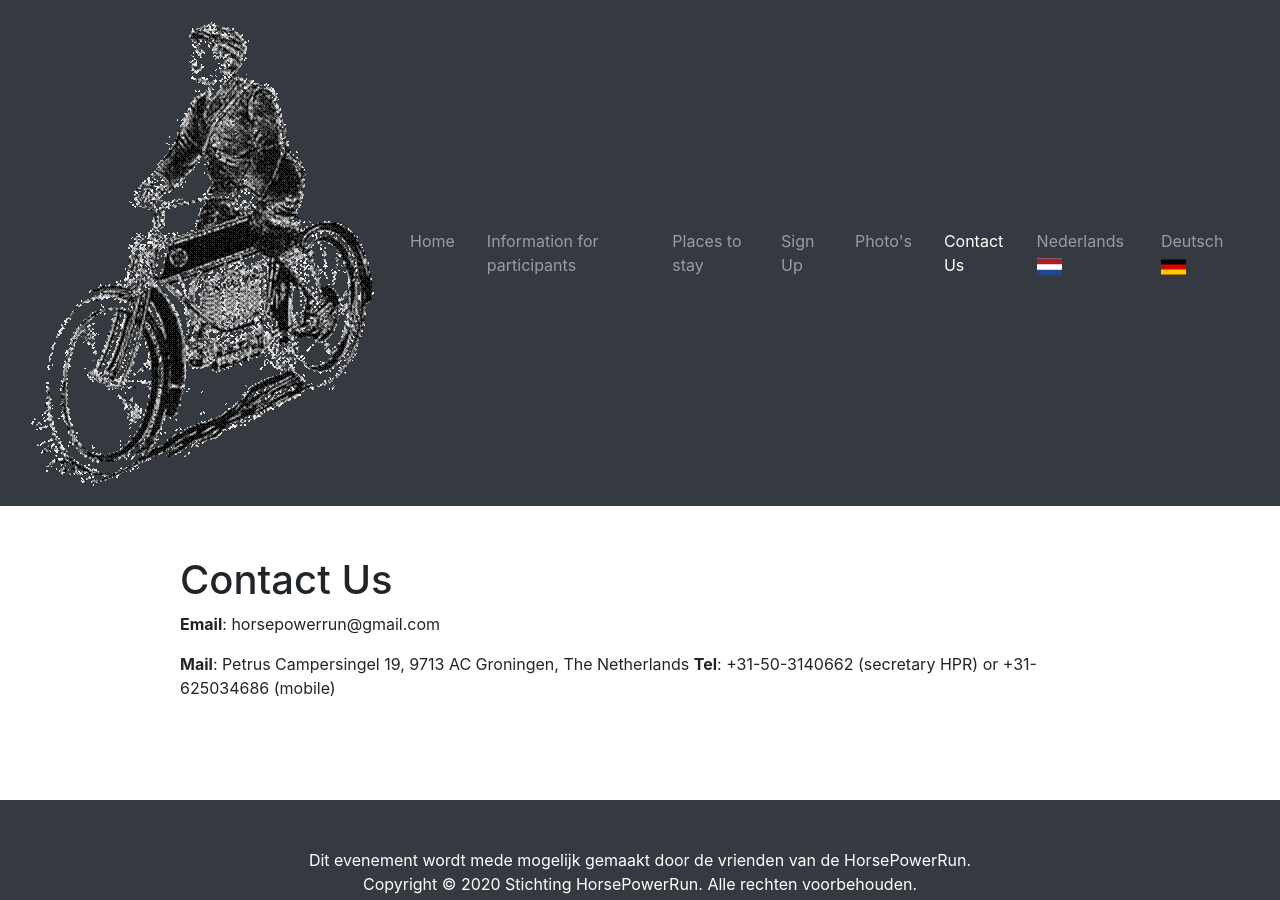
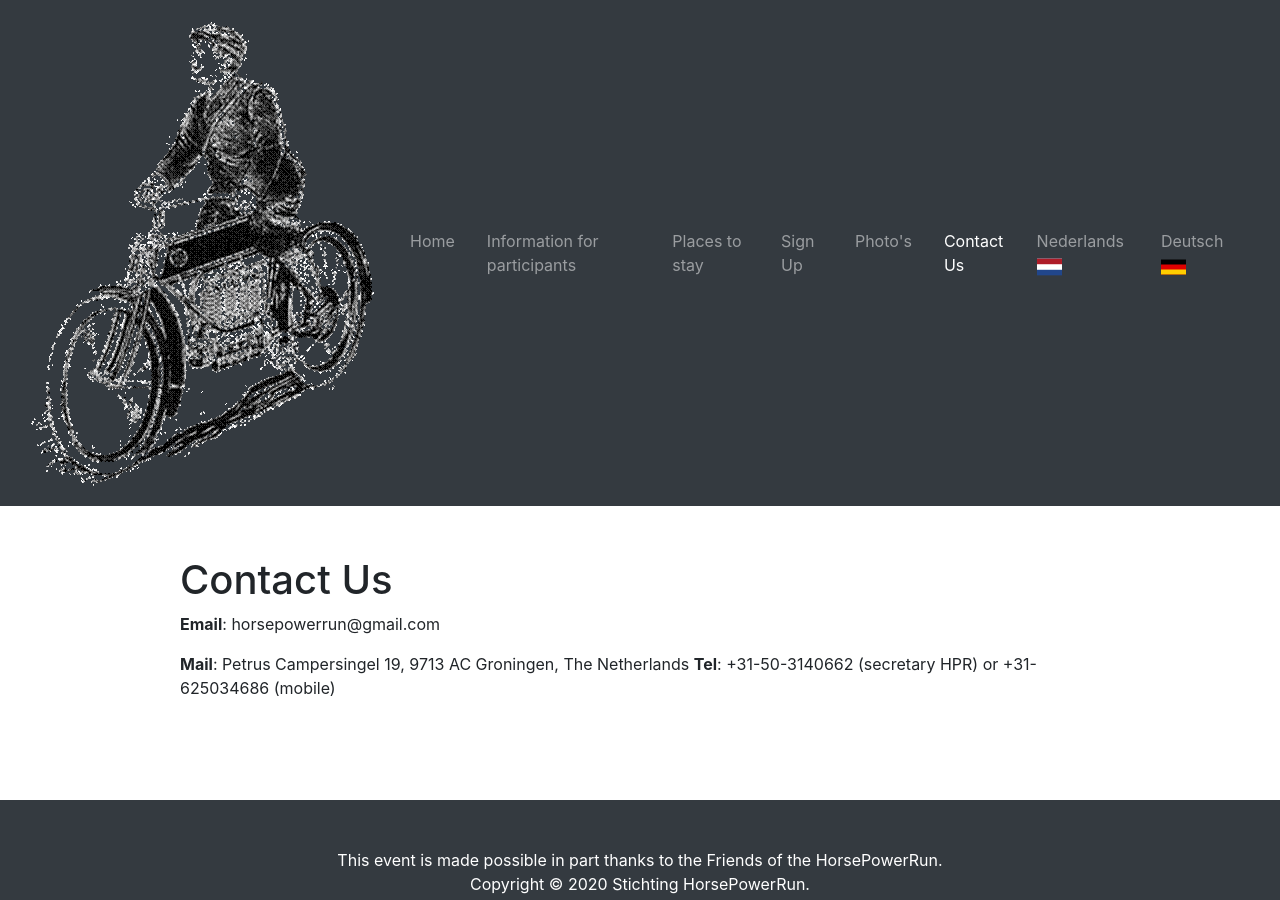
Before and after one commit to nielshuman/HorsePowerRun, a Jekyll site: the page built from en/contact.md, in a window 1280 px wide. Built offline with Jekyll 4.4.1, drawn with Linux system fonts in a browser that asks for light colours.

Commit message:
footer different langeages

```diff
--- a/_includes/footer.html
+++ b/_includes/footer.html
@@ -2,7 +2,10 @@
 <footer class="py-5 bg-dark" style="margin-top: -50px;">
   <div class="container">
     <p class="m-0 text-center align-middle text-white">
-       Dit evenement wordt mede mogelijk gemaakt door de vrienden van de HorsePowerRun. <br>
-   	   Copyright © 2020 Stichting HorsePowerRun. Alle rechten voorbehouden.</p>
+       {% if page.url contains "/nl/" %} Dit evenement wordt mede mogelijk gemaakt door de Vrienden van de HorsePowerRun. {% endif %}
+       {% if page.url contains "/en/" %} This event is made possible in part thanks to the Friends of the HorsePowerRun. {% endif %}
+	   {% if page.url contains "/de/" %} Diese Veranstaltung wird teilweise von den Freunden des HorsePowerRun ermöglicht {% endif %}
+	   <br>
+   	   Copyright © 2020 Stichting HorsePowerRun.</p>
   </div>
 </footer>
```
